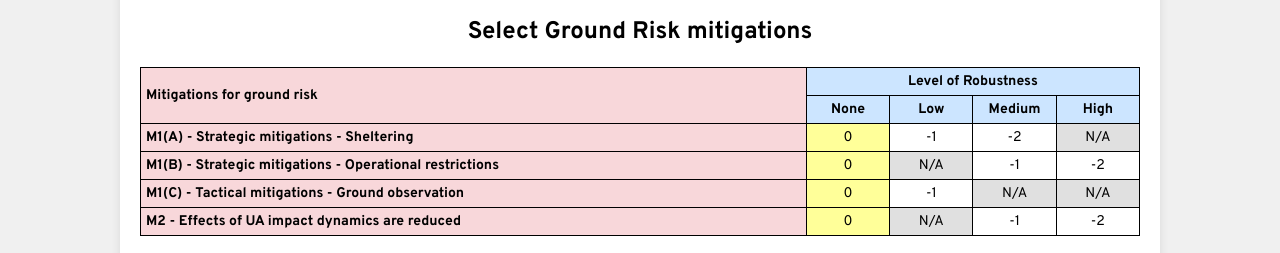
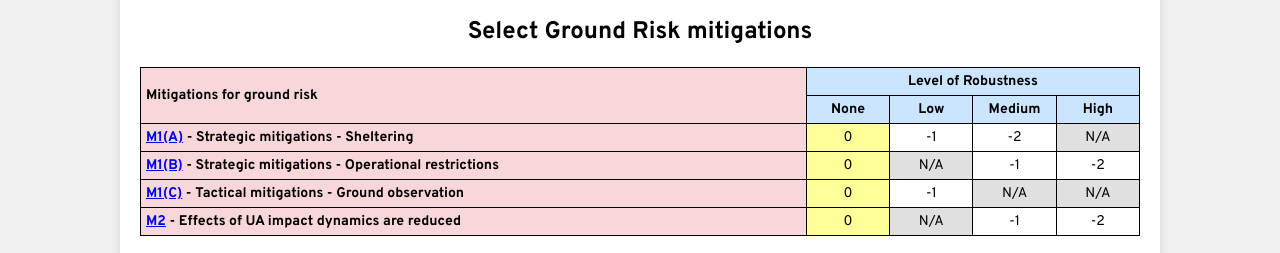
Before and after one commit to Em-tex/SORA_2-5, a plain HTML site: page index.html in a window 1280 px wide. Shown: the part 748-1001 px from the top of the page. Drawn offline with Linux system fonts and the light colour scheme.

Commit message:
Lagt til link til SORA veilederen

```diff
--- a/index.html
+++ b/index.html
@@ -1,5 +1,6 @@
 <!DOCTYPE html>
 <html lang="en">
+
 <head>
     <meta charset="UTF-8">
     <meta name="viewport" content="width=device-width, initial-scale=1.0">
@@ -15,6 +16,7 @@
     <link rel="stylesheet" href="css/style.css">
     <link rel="stylesheet" href="css/sail.css">
 </head>
+
 <body>
 
     <div id="navbar-placeholder"></div>
@@ -105,8 +107,12 @@
         </table>
 
         <div class="annotation">
-        <p>• A UA weighing less than or equal to 250 g and having a maximum speed less than or equal to 25 m/s is considered to have an iGRC of 1 regardless of population density, unless operating over assemblies of people.</p>
-        <p>• A UA expected to not penetrate a standard dwelling will get a -1 GRC reduction from the M1(A) sheltering mitigation when not flying over large outdoor assemblies of people and most of the people overflown are protected by adequate structures.</p>
+            <p>• A UA weighing less than or equal to 250 g and having a maximum speed less than or equal to 25 m/s is
+                considered to have an iGRC of 1 regardless of population density, unless operating over assemblies of
+                people.</p>
+            <p>• A UA expected to not penetrate a standard dwelling will get a -1 GRC reduction from the M1(A)
+                sheltering mitigation when not flying over large outdoor assemblies of people and most of the people
+                overflown are protected by adequate structures.</p>
         </div>
 
         <h2>Select Ground Risk mitigations</h2>
@@ -126,28 +132,42 @@
             </thead>
             <tbody>
                 <tr id="mit-row-0">
-            <td colspan="2" class="unselectable wide-column">M1(A) - Strategic mitigations - Sheltering</td>
+                    <td colspan="2" class="unselectable wide-column">
+                        <a href="https://training.caa.no/SORA-veileder/index.html#/lessons/CpEFgAgQrUOl4QUZxtQsJ7vQWnEA28im"
+                            target="_blank" rel="noopener noreferrer">M1(A)</a> - Strategic mitigations - Sheltering
+                    </td>
                     <td data-clickable="true" class="selected" style="background-color: #ffffff;">0</td>
                     <td data-clickable="true" style="background-color: #ffffff;">-1</td>
                     <td data-clickable="true" style="background-color: #ffffff;">-2</td>
                     <td class="na grey-background">N/A</td>
                 </tr>
                 <tr id="mit-row-1">
-            <td colspan="2" class="unselectable wide-column">M1(B) - Strategic mitigations - Operational restrictions</td>
+                    <td colspan="2" class="unselectable wide-column">
+                        <a href="https://training.caa.no/SORA-veileder/index.html#/lessons/596TKEJo_XjDetn41YZ3Wzcr5zh87ND2"
+                            target="_blank" rel="noopener noreferrer">M1(B)</a> - Strategic mitigations - Operational
+                        restrictions
+                    </td>
                     <td data-clickable="true" class="selected" style="background-color: #ffffff;">0</td>
                     <td class="na grey-background">N/A</td>
                     <td data-clickable="true" style="background-color: #ffffff;">-1</td>
                     <td data-clickable="true" style="background-color: #ffffff;">-2</td>
                 </tr>
                 <tr id="mit-row-2">
-            <td colspan="2" class="unselectable wide-column">M1(C) - Tactical mitigations - Ground observation</td>
+                    <td colspan="2" class="unselectable wide-column">
+                        <a href="https://training.caa.no/SORA-veileder/index.html#/lessons/_7a2IzYI_WcnjE_2OB99R0S7QWN1cgGT"
+                            target="_blank" rel="noopener noreferrer">M1(C)</a> - Tactical mitigations - Ground
+                        observation
+                    </td>
                     <td data-clickable="true" class="selected" style="background-color: #ffffff;">0</td>
                     <td data-clickable="true" style="background-color: #ffffff;">-1</td>
                     <td class="na grey-background">N/A</td>
                     <td class="na grey-background">N/A</td>
                 </tr>
                 <tr id="mit-row-3">
-            <td colspan="2" class="unselectable wide-column">M2 - Effects of UA impact dynamics are reduced</td>
+                    <td colspan="2" class="unselectable wide-column">
+                        <a href="https://training.caa.no/SORA-veileder/index.html#/lessons/r3eDVf59RelRmxgmEhSBZhIDPcJVtzLr"
+                            target="_blank" rel="noopener noreferrer">M2</a> - Effects of UA impact dynamics are reduced
+                    </td>
                     <td data-clickable="true" class="selected" style="background-color: #ffffff;">0</td>
                     <td class="na grey-background">N/A</td>
                     <td data-clickable="true" style="background-color: #ffffff;">-1</td>
@@ -265,4 +285,5 @@
     <script src="js/navbar.js"></script>
 
 </body>
+
 </html>
```
Lines whose indentation alone changed are shown as unchanged.
